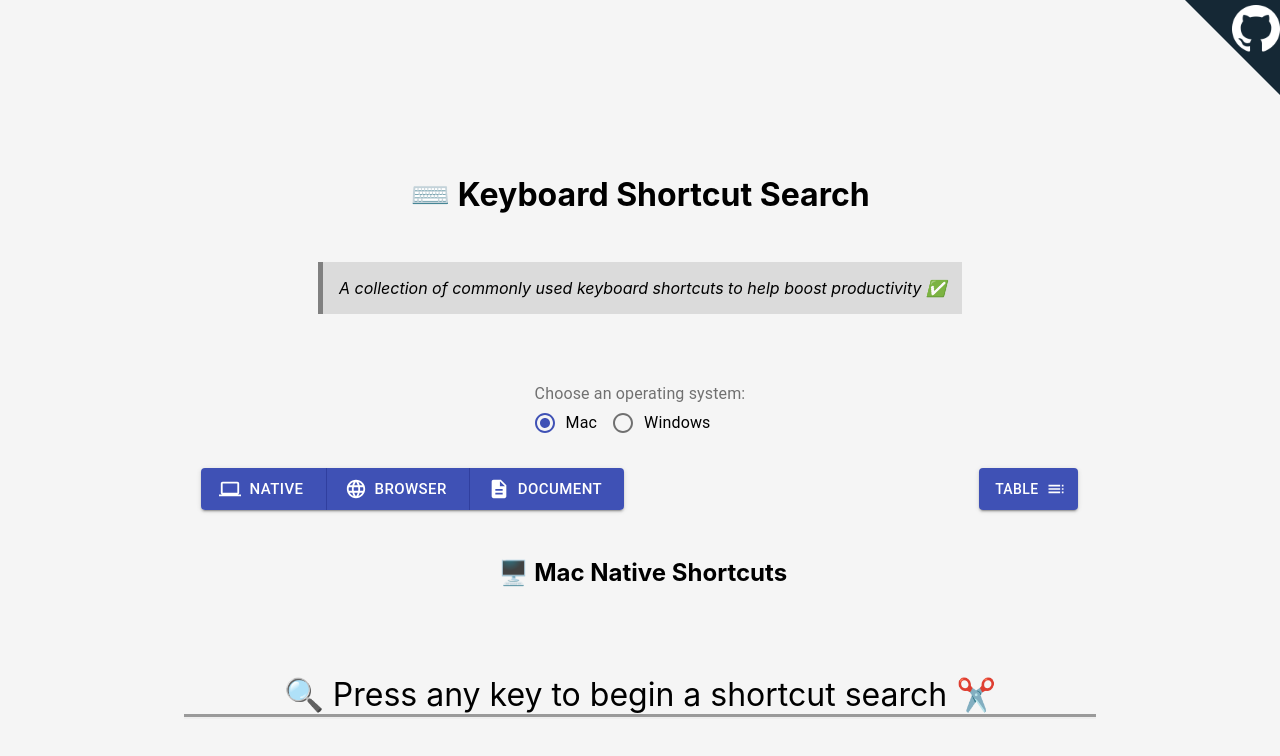
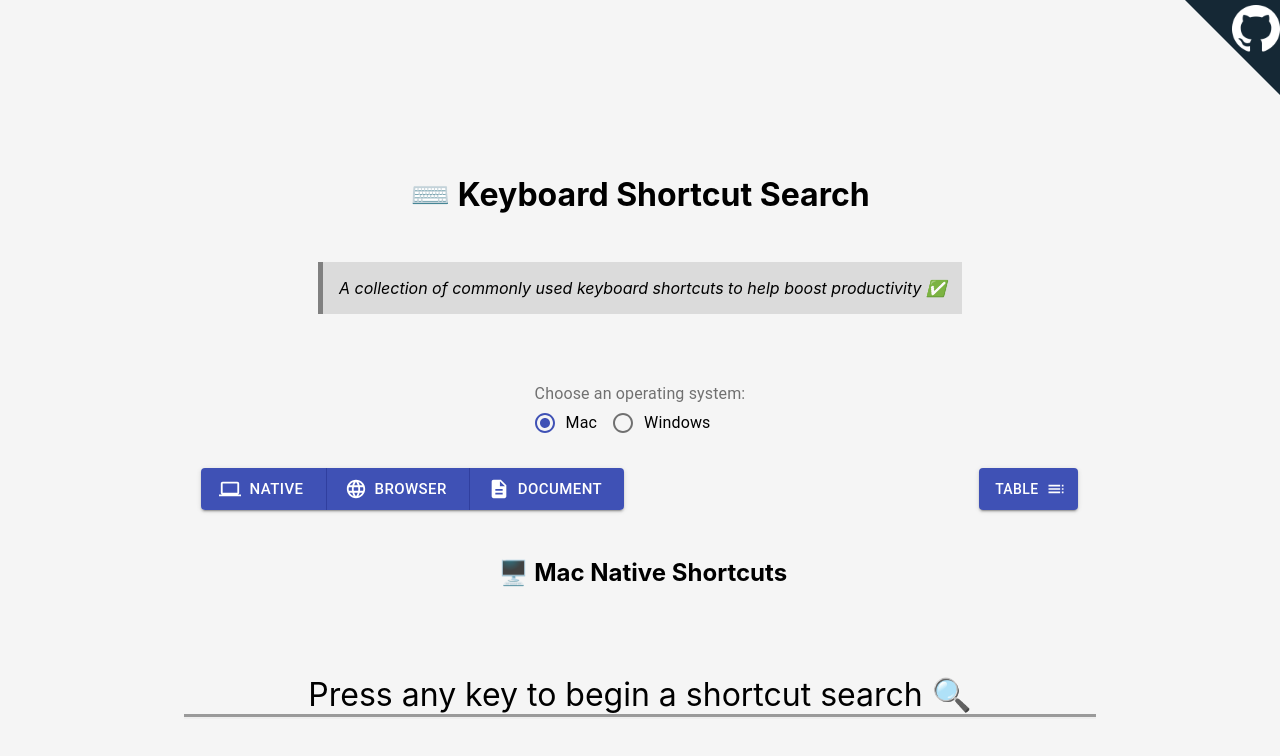
Before and after one commit to Cool-Runningz/keyboard-shortcut-search, a React (Create React App) app: page / in a window 1280 px wide. Shown: the top 756 px of the page. Built offline with nearby package versions, Linux system fonts and the light colour scheme.

Commit message:
Add typewriter effect

```diff
--- a/src/App.css
+++ b/src/App.css
@@ -113,3 +113,16 @@ h2 {
   border-top: 95px solid #152835;
   border-left: 95px solid transparent;
 }
+
+.typewriter p {
+  overflow: hidden; /* Ensures the content is not revealed until the animation */
+  white-space: nowrap; /* Keeps the content on a single line */
+  margin: 0 auto; /* Gives that scrolling effect as the typing happens */
+  animation: typing 3.0s steps(40, end)
+}
+
+/* The typing effect */
+@keyframes typing {
+  from { width: 0 }
+  to { width: 100% }
+}
--- a/src/components/KeyboardView.js
+++ b/src/components/KeyboardView.js
@@ -111,9 +111,9 @@ const KeyboardView = (props) => {
         )}
       </div>
       {keysToDisplay.length === 0 && (
-        <p className="keyboard-prompt">
-          🔍 Press any key to begin a shortcut search ✂️
-        </p>
+        <div className="keyboard-prompt typewriter">
+          <p>Press any key to begin a shortcut search 🔍️</p>
+        </div>
       )}
       {shortcutsToDisplay.length === 0 && keysToDisplay.length > 0 && (
         <p className="no-results">🔍 No results found </p>
```
